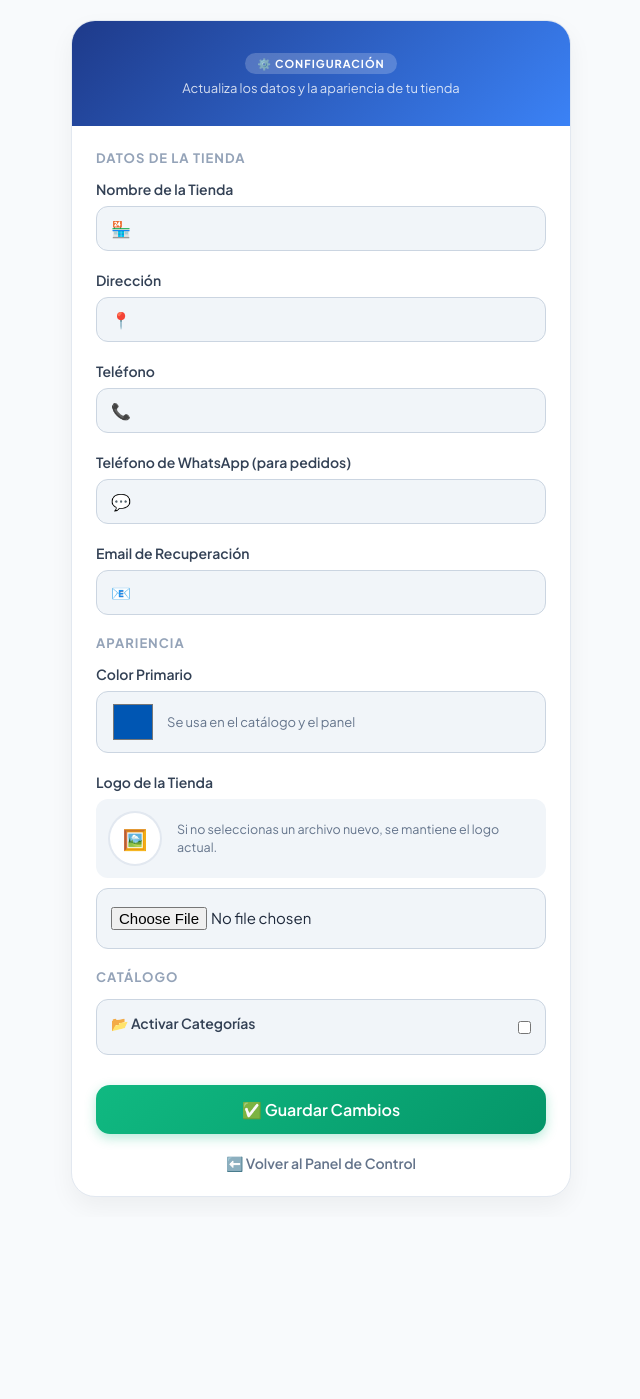
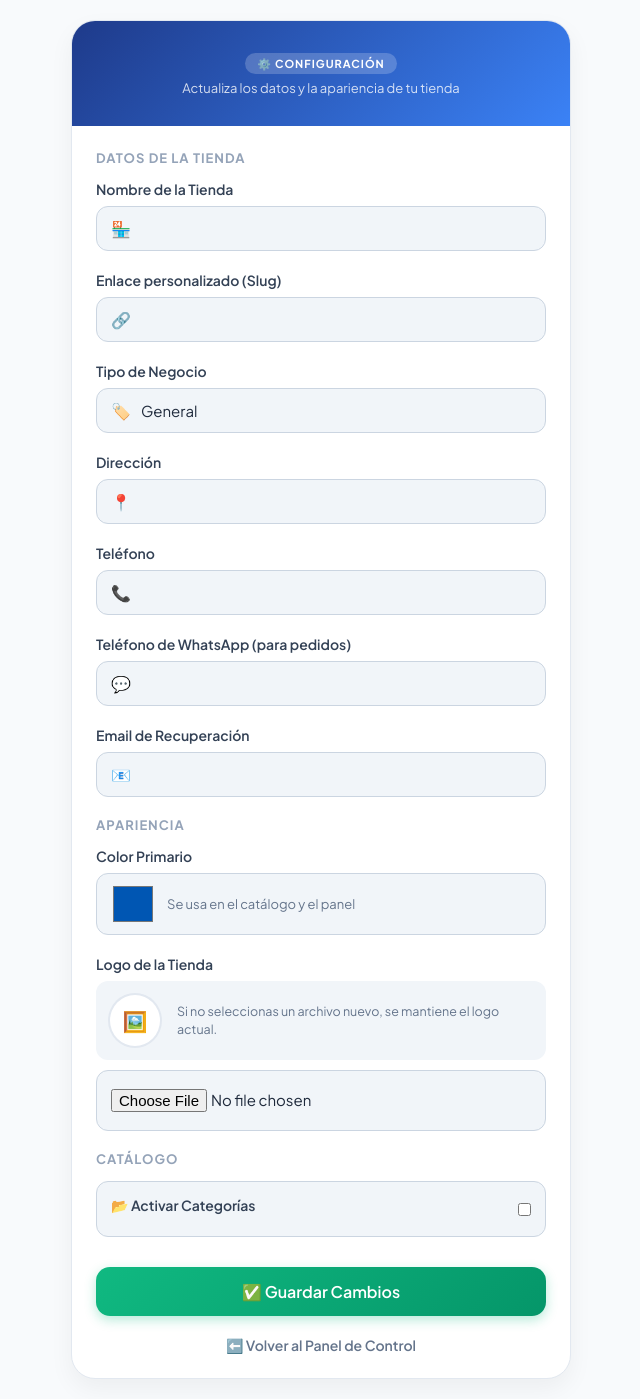
Before and after one commit to thiagoadames/CATALOGO_GRANERO, a Flask app: page /tienda/1/configuracion in a window 1280 px wide. Shown: the whole page, without its empty margins (319-959 px from the left). Before the commit the page ends 1197 px from the top, so only its background shows below. Run offline with Flask 3, Linux system fonts and the light colour scheme; the visitor is signed in with stand-in values (Sample User, id 1); data that the repository does not hold is empty.

```diff
--- a/app.py
+++ b/app.py
@@ -456,7 +456,7 @@ def editar_producto(id_tienda, id_producto):
         return f"<h1>Error en el proceso de edición: {err}</h1>"
 
 # =========================================================================
-# VISTA PÚBLICA Y SLUG (CORREGIDO PARA FILTRAR CATEGORÍAS CORRECTAMENTE)
+# VISTA PÚBLICA Y SLUG
 # =========================================================================
 @app.route('/tienda/<int:id_tienda>/catalogo')
 def ver_catalogo(id_tienda):
--- a/templates/configuracion.html
+++ b/templates/configuracion.html
@@ -64,6 +64,22 @@
                 <div class="input-wrapper">
                     <span>🏪</span>
                     <input type="text" name="nombre_tienda" value="{{ tienda.nombre_tienda }}" required>
+                </div>
+            </div>
+
+            <div class="form-group">
+                <label>Enlace personalizado (Slug)</label>
+                <div class="input-wrapper">
+                    <span>🔗</span>
+                    <input type="text" name="slug" value="{{ tienda.slug }}" required>
+                </div>
+            </div>
+
+            <div class="form-group">
+                <label>Tipo de Negocio</label>
+                <div class="input-wrapper">
+                    <span>🏷️</span>
+                    <input type="text" name="tipo_negocio" value="{{ tienda.tipo_negocio if tienda.tipo_negocio else 'General' }}">
                 </div>
             </div>
 
```
